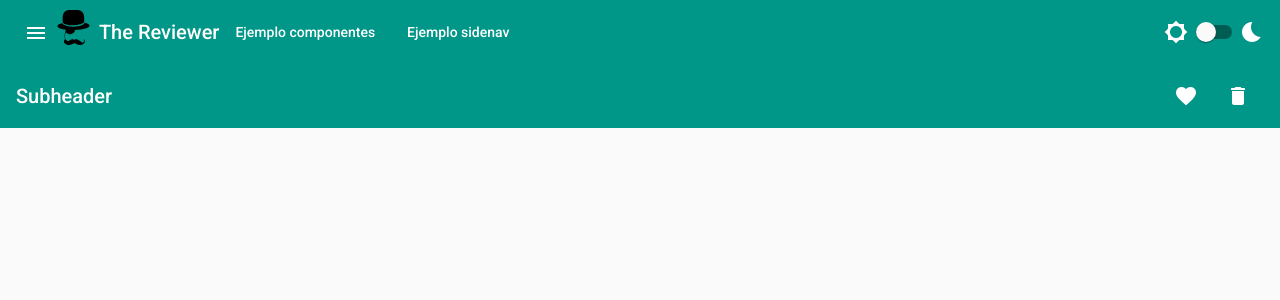
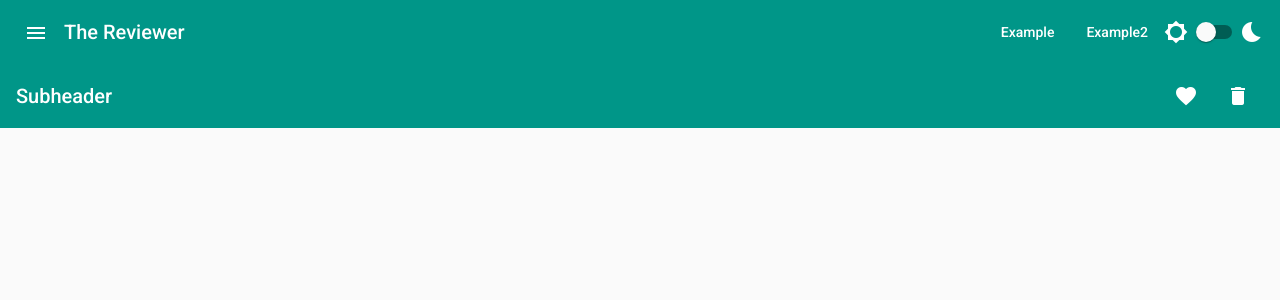
Before and after one commit to lautaromsc/monreve, an Angular app: page / in a window 1280 px wide. Shown: the top 300 px of the page. Built offline with nearby package versions, Linux system fonts and the light colour scheme.

Commit message:
Se oculta logo

```diff
--- a/src/app/components/side-nav/side-nav.component.html
+++ b/src/app/components/side-nav/side-nav.component.html
@@ -6,28 +6,31 @@
           <mat-icon>menu</mat-icon>
         </button>
 
-
+        <!--
         <a style="cursor: pointer;">
           <img src="./assets/blackhat.svg" routerLink="/">
         </a>
+        -->
 
 
         <h1 class="example-app-name"> The Reviewer </h1>
 
 
+        <div class="flex-stretch"></div>
+
+
         <button mat-button  routerLink="/example">
-          Ejemplo componentes
+          Example
         </button>
 
-        <button mat-button  routerLink="/sidenav">
-          Ejemplo sidenav
+        <button mat-button  routerLink="/example2">
+          Example2
         </button>
-
-        <div class="flex-stretch"></div>
 
         <mat-icon class="mr-8">brightness_5</mat-icon>
         <mat-slide-toggle [formControl]="toggleControl" class="mr-8"> </mat-slide-toggle>
         <mat-icon>bedtime</mat-icon>
+
       </mat-toolbar-row>
       <mat-toolbar-row>
         <span>Subheader</span>
```
